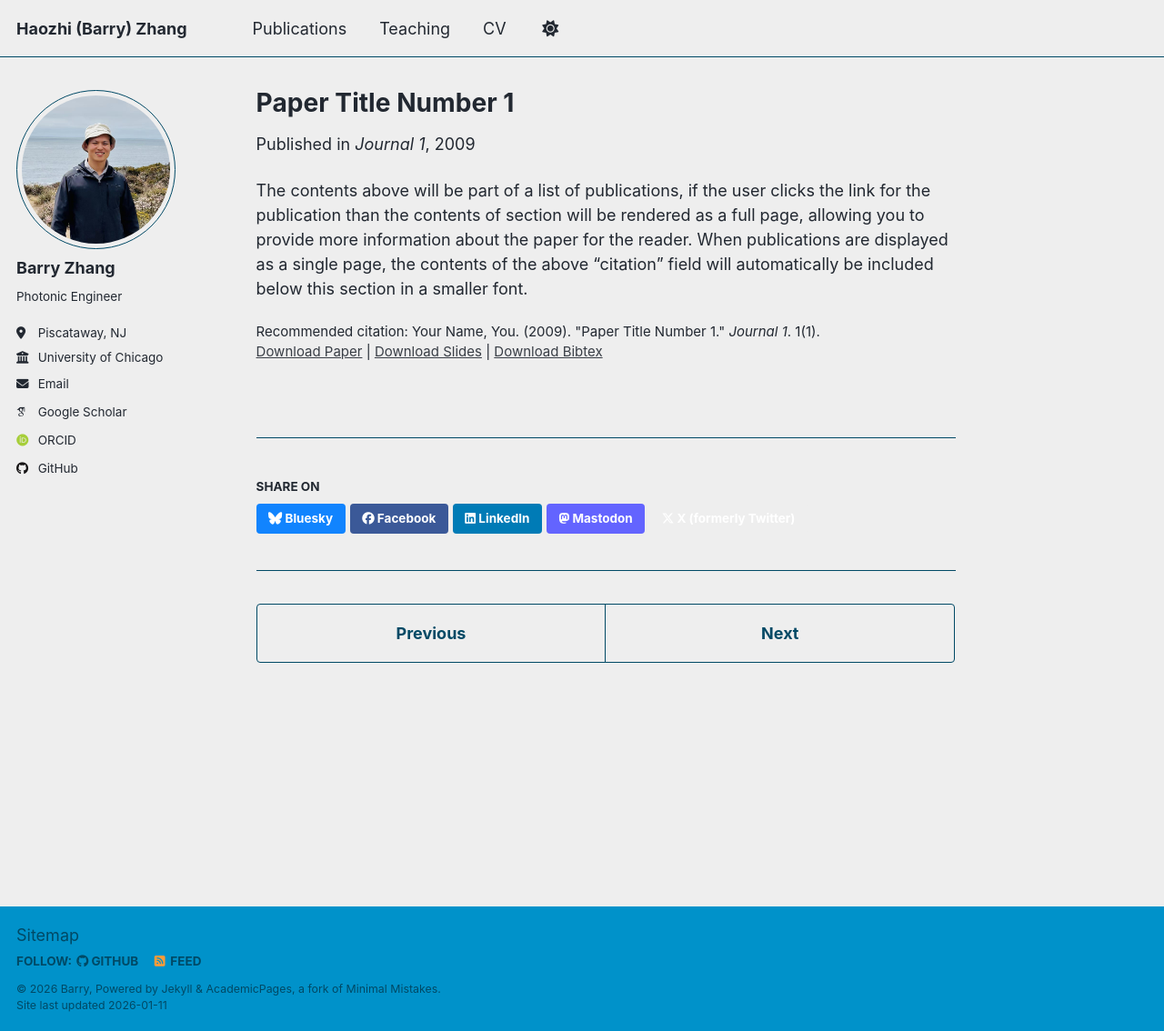
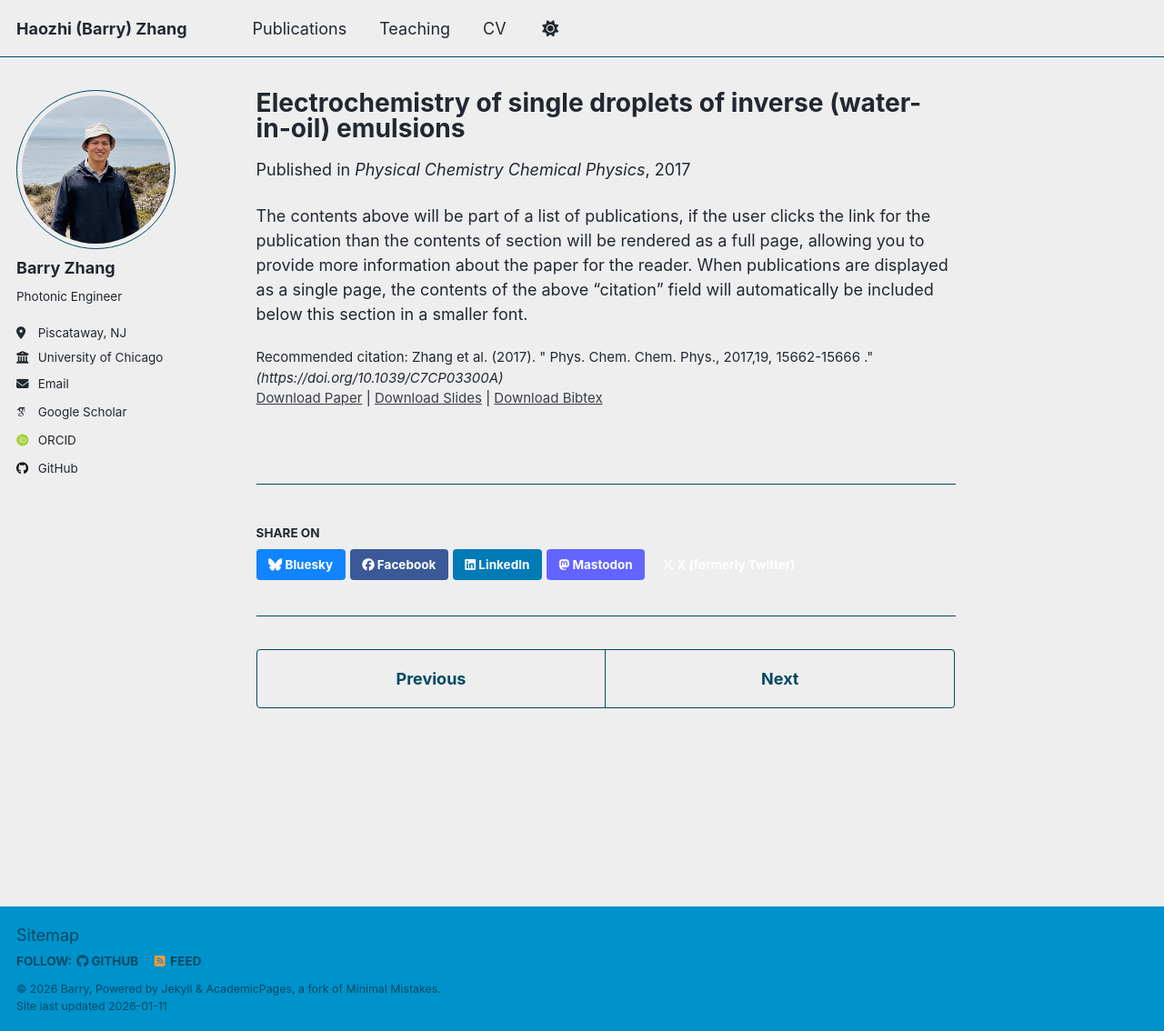
Before and after one commit to barryhzzhang/barryhzzhang.github.io, a Jekyll site: the page built from _publications/2009-10-01-paper-title-number-1.md, in a window 1280 px wide and 1134 px high. Shown: the whole window at 91% size. Built offline with Jekyll 4.4.1, drawn with Linux system fonts in a browser that asks for light colours; some web fonts are replaced; a script that is not in the unit is left out.

Commit message:
Update publication details for paper number 1

```diff
--- a/_publications/2009-10-01-paper-title-number-1.md
+++ b/_publications/2009-10-01-paper-title-number-1.md
@@ -1,14 +1,14 @@
 ---
-title: "Paper Title Number 1"
+title: Electrochemistry of single droplets of inverse (water-in-oil) emulsions
 collection: publications
 category: manuscripts
-permalink: /publication/2009-10-01-paper-title-number-1
-excerpt: 'This paper is about the number 1. The number 2 is left for future work.'
-date: 2009-10-01
-venue: 'Journal 1'
+permalink: https://pubs.rsc.org/en/content/articlelanding/2017/cp/c7cp03300a/unauth
+excerpt: 'Electrochemistry of single droplets of inverse (water-in-oil) emulsions'
+date: 2017-06-07
+venue: 'Physical Chemistry Chemical Physics'
 slidesurl: 'https://academicpages.github.io/files/slides1.pdf'
 paperurl: 'https://academicpages.github.io/files/paper1.pdf'
 bibtexurl: 'https://academicpages.github.io/files/bibtex1.bib'
-citation: 'Your Name, You. (2009). &quot;Paper Title Number 1.&quot; <i>Journal 1</i>. 1(1).'
+citation: 'Zhang et al. (2017). &quot; 	Phys. Chem. Chem. Phys., 2017,19, 15662-15666 .&quot; <i>(https://doi.org/10.1039/C7CP03300A)</i>'
 ---
 The contents above will be part of a list of publications, if the user clicks the link for the publication than the contents of section will be rendered as a full page, allowing you to provide more information about the paper for the reader. When publications are displayed as a single page, the contents of the above "citation" field will automatically be included below this section in a smaller font.
```
